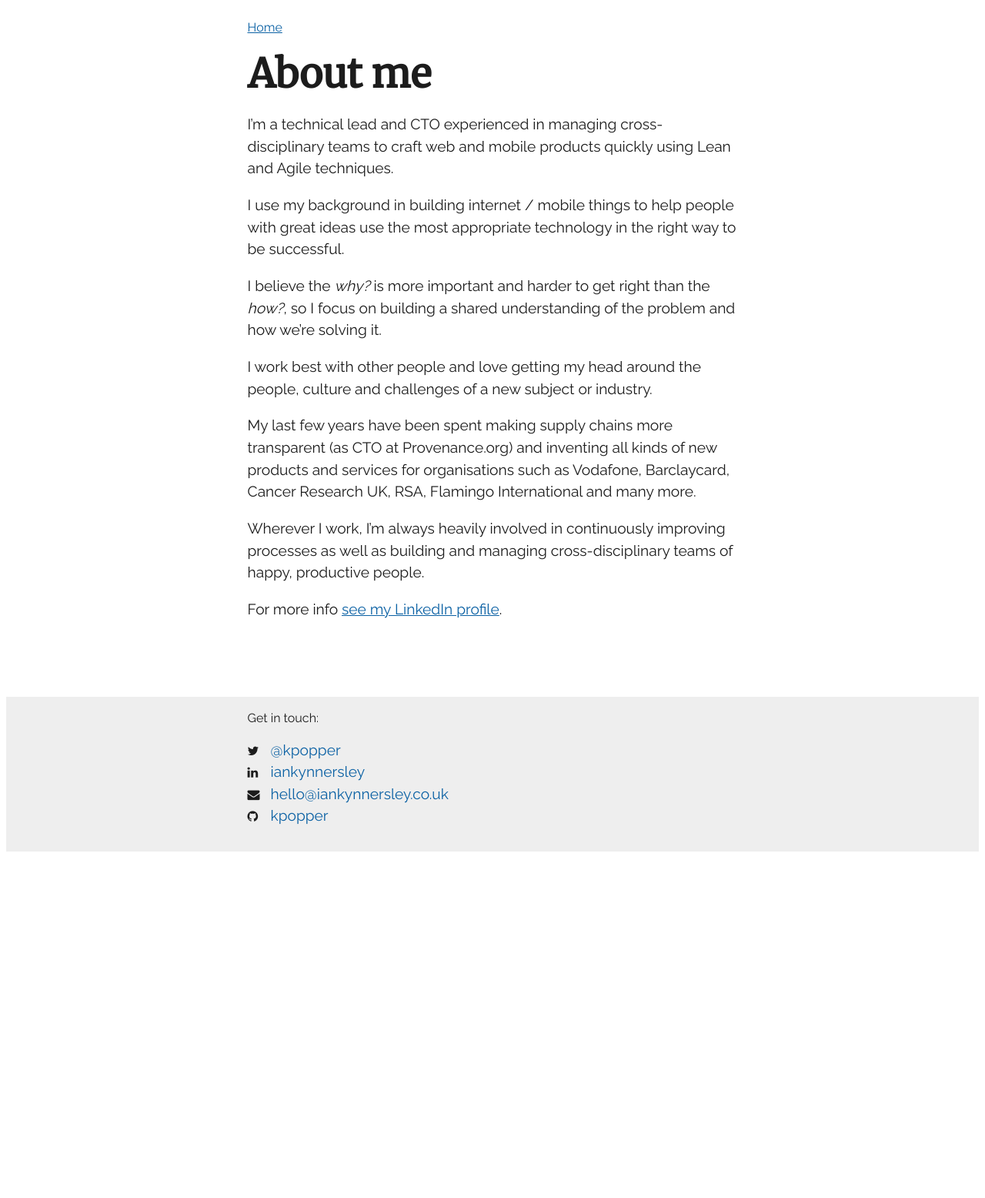
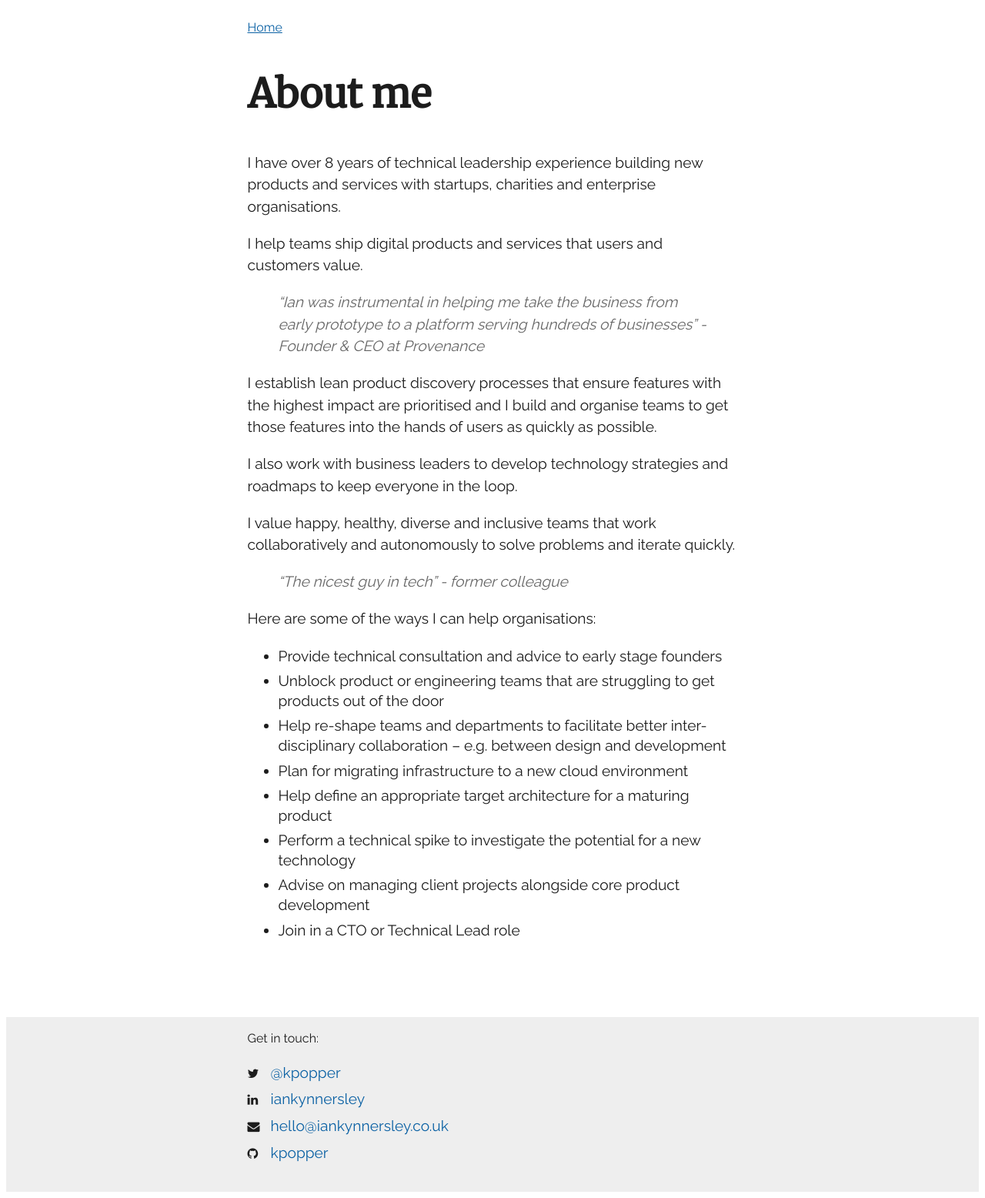
Before and after one commit to kpopper/iankynnersley.co.uk, a Jekyll site: the page built from about/index.md, in a window 1280 px wide. Shown: the whole page at 77% size. Built offline with Jekyll 4.4.1, drawn with Linux system fonts in a browser that asks for light colours; nearby versions of some CDN libraries; before the commit the page ends 1114 px from its top, so only the background shows below that.

Commit message:
Update About page

```diff
--- a/about/index.md
+++ b/about/index.md
@@ -3,16 +3,27 @@ layout: page
 title: About me
 ---
 
-I'm a technical lead and CTO experienced in managing cross-disciplinary teams to craft web and mobile products quickly using Lean and Agile techniques.
+I have over 8 years of technical leadership experience building new products and services with startups, charities and enterprise organisations.
 
-I use my background in building internet / mobile things to help people with great ideas use the most appropriate technology in the right way to be successful.
+I help teams ship digital products and services that users and customers value.
 
-I believe the _why?_ is more important and harder to get right than the _how?_, so I focus on building a shared understanding of the problem and how we're solving it.
+> "Ian was instrumental in helping me take the business from early prototype to a platform serving hundreds of businesses" - Founder & CEO at Provenance
 
-I work best with other people and love getting my head around the people, culture and challenges of a new subject or industry.
+I establish lean product discovery processes that ensure features with the highest impact are prioritised and I build and organise teams to get those features into the hands of users as quickly as possible.
 
-My last few years have been spent making supply chains more transparent (as CTO at Provenance.org) and inventing all kinds of new products and services for organisations such as Vodafone, Barclaycard, Cancer Research UK, RSA, Flamingo International and many more.
+I also work with business leaders to develop technology strategies and roadmaps to keep everyone in the loop.
 
-Wherever I work, I'm always heavily involved in continuously improving processes as well as building and managing cross-disciplinary teams of happy, productive people.
+I value happy, healthy, diverse and inclusive teams that work collaboratively and autonomously to solve problems and iterate quickly.
 
-For more info <a href="http://uk.linkedin.com/in/iankynnersley/" onclick="trackOutboundLink('http://uk.linkedin.com/in/iankynnersley/'); return false;">see my LinkedIn profile</a>.
+> "The nicest guy in tech" - former colleague
+
+Here are some of the ways I can help organisations:
+
+* Provide technical consultation and advice to early stage founders
+* Unblock product or engineering teams that are struggling to get products out of the door
+* Help re-shape teams and departments to facilitate better inter-disciplinary collaboration – e.g. between design and development
+* Plan for migrating infrastructure to a new cloud environment
+* Help define an appropriate target architecture for a maturing product
+* Perform a technical spike to investigate the potential for a new technology
+* Advise on managing client projects alongside core product development
+* Join in a CTO or Technical Lead role
--- a/assets/css/screen.scss
+++ b/assets/css/screen.scss
@@ -50,22 +50,6 @@ a {
 
 	&:hover {
 		text-decoration: none;
-	}
-}
-
-article {
-	header {
-		h1 {
-			margin: 1rem 0;
-		}
-	}
-	ul {
-		li {
-			font-style: italic;
-			list-style-position: outside;
-			list-style-type: disc;
-			margin-left: 1em;
-		}
 	}
 }
 
@@ -131,8 +115,13 @@ ul {
 		font-size: $base-font-size;
 		line-height: 135%;
 		margin: 0;
-		padding: 0;
+		padding: 0.2rem 0;
 	}
+}
+
+blockquote {
+	color: #666666;
+	font-style: italic;
 }
 
 .block {
```
